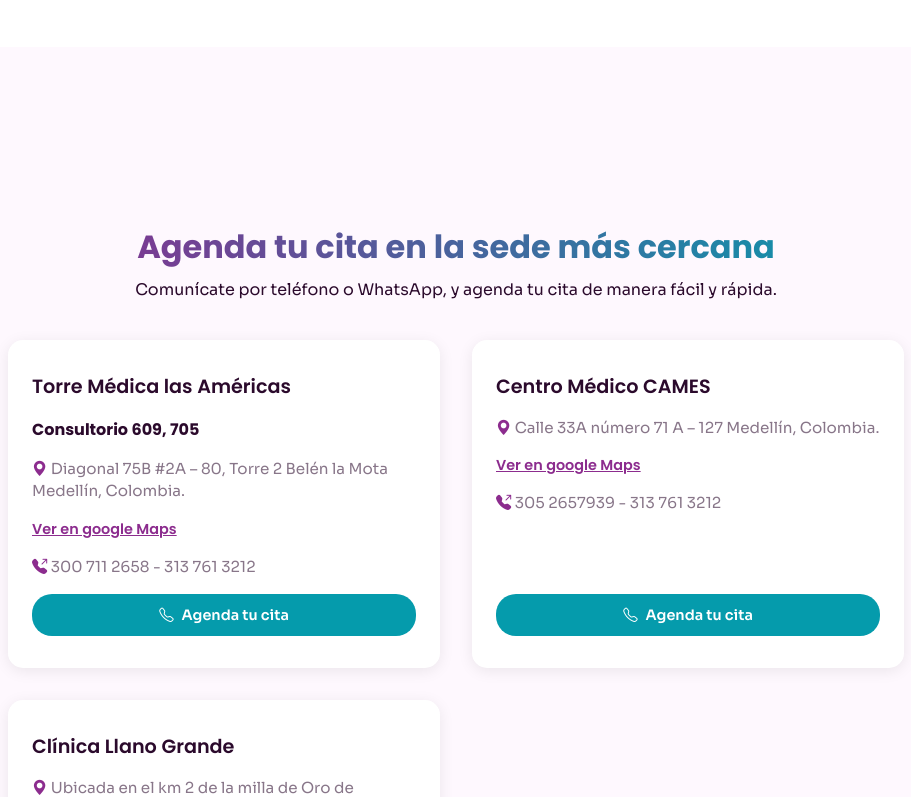
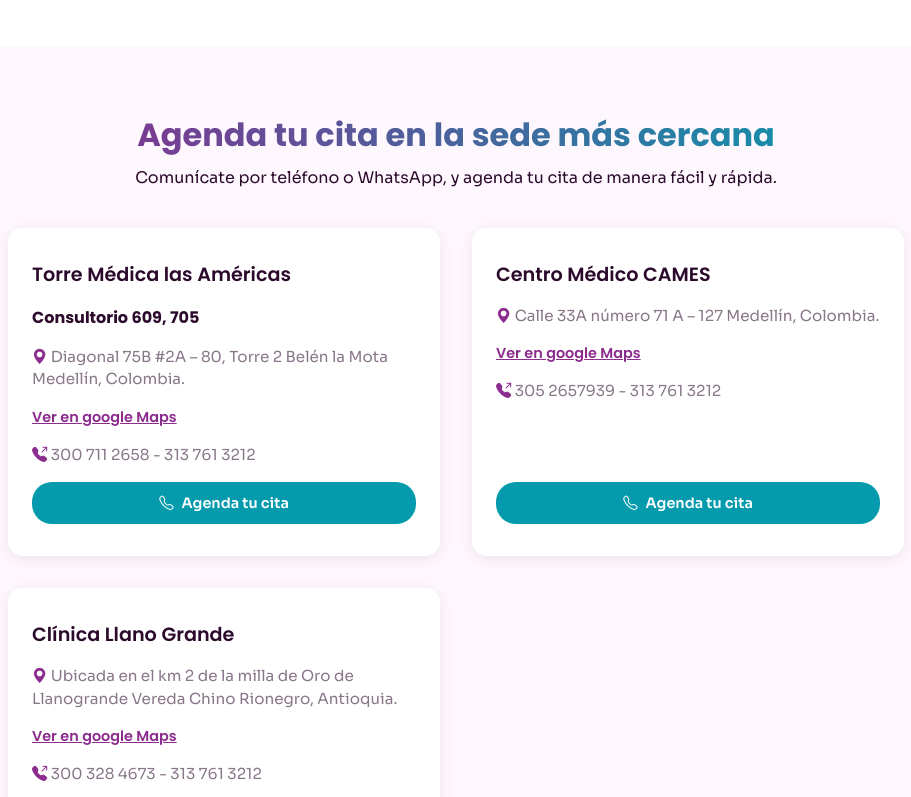
Before and after one commit to Juan-Miguel-alvarado/ClinicaHigadoMed, a React (Vite) app: page / in a window 1280 px wide. Shown: the part 1356-2153 px from the top of the page, without its empty margins (184-1095 px from the left). Built offline with nearby package versions, Linux system fonts and the light colour scheme.

Commit message:
finishHigadoMed

```diff
--- a/src/App.css
+++ b/src/App.css
@@ -322,9 +322,7 @@ a {
 /*=-=-=-=-=-=-=-=-=- Locations Section -=-=-=-=-=-=-=-=-=*/
 .locations {
   text-align: center;
-  margin: 5rem 0;
-  margin-top: 8rem;
-  padding: 3rem 2rem;
+  padding: 0 2rem 3rem 2rem;
 }
 
 .locations_title {
--- a/src/App.jsx
+++ b/src/App.jsx
@@ -14,7 +14,7 @@ function App() {
 
   useEffect(() => {
     AOS.init({
-      duration: 2000, // duración en milisegundos
+      duration: 800, // duración en milisegundos
       offset: 100,   // distancia desde el trigger
       once: true,    // solo una vez
     });
@@ -44,7 +44,7 @@ function App() {
       </main>
 
       <section id="services" className="services">
-        <h2 data-aos="zoom-in" className="services_title">Servicios Destacados</h2>
+        <h2 className="services_title">Servicios Destacados</h2>
 
         <div className="services_grid">
           <div data-aos="fade-up" className="service_card">
@@ -172,7 +172,7 @@ function App() {
       </section>
 
       <section id="locations" className="locations">
-        <h2 data-aos="zoom-in" className="locations_title">
+        <h2 className="locations_title">
           Agenda tu cita en la sede más cercana
         </h2>
         <p className="locations_subtitle">
@@ -268,7 +268,7 @@ function App() {
 
       <section className="instagram">
         <button className="instagram_btn">Mira lo último 👇</button>
-        <h2 data-aos="flip-down" className="instagram_title">Aprende más sobre tu salud hepática</h2>
+        <h2 className="instagram_title">Aprende más sobre tu salud hepática</h2>
         <p className="instagram_subtitle">
           Síguenos también en Instagram <span><a href="https://www.instagram.com/higadomed?igsh=MWRnNWlvMTFvd2xyaw%3D%3D&utm_source=qr" target="_blank">@higadomed 💜</a></span>
         </p>
@@ -312,8 +312,8 @@ function App() {
       </section>
 
       <section className="youtube">
-        <button data-aos="flip-down" className="youtube_btn">Nuestro canal 👇</button>
-        <h2 data-aos="zoom-in" className="youtube_title">Últimos videos de HigadoMed</h2>
+        <button className="youtube_btn">Nuestro canal 👇</button>
+        <h2 className="youtube_title">Últimos videos de HigadoMed</h2>
         <p className="youtube_subtitle">
           Suscríbete a nuestro <a href="https://www.youtube.com/@higadomed" target="_blank" rel="noopener noreferrer">canal de YouTube</a> y aprende con tips claros y
           confiables.
```
